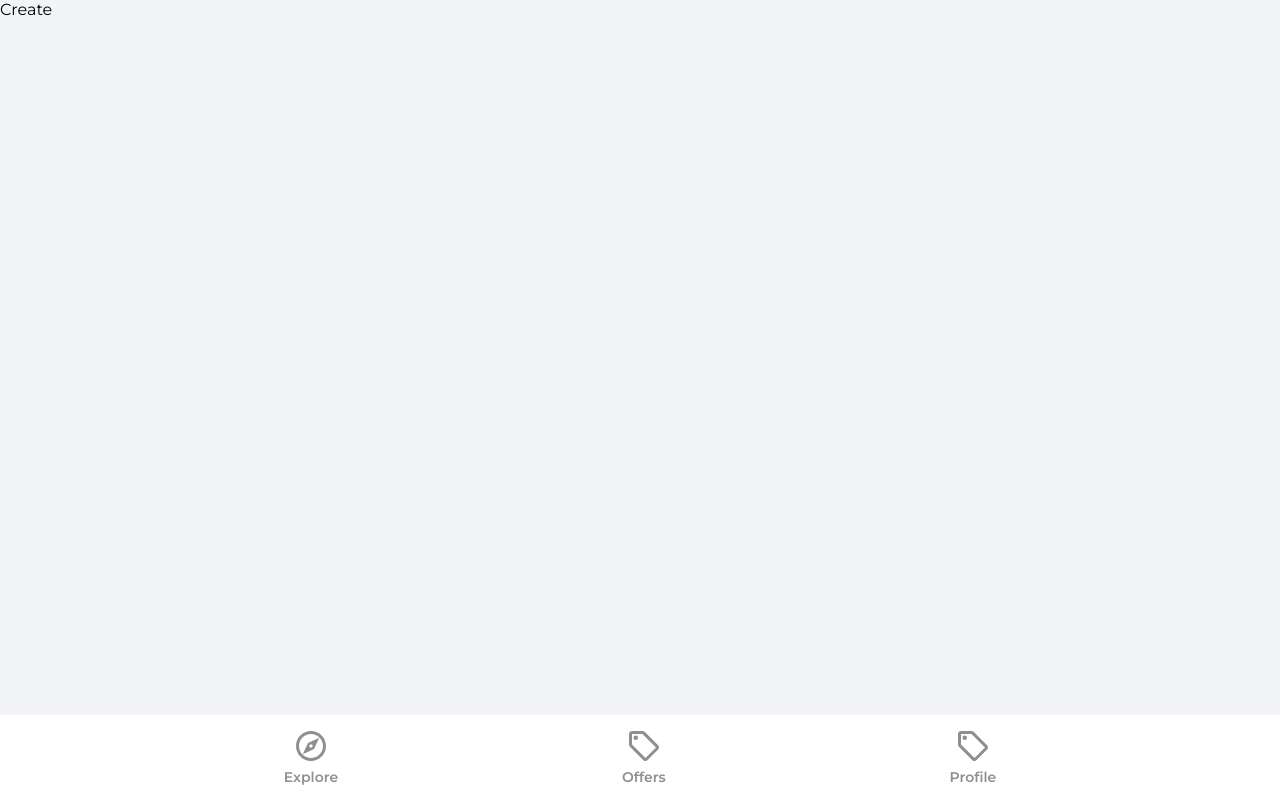
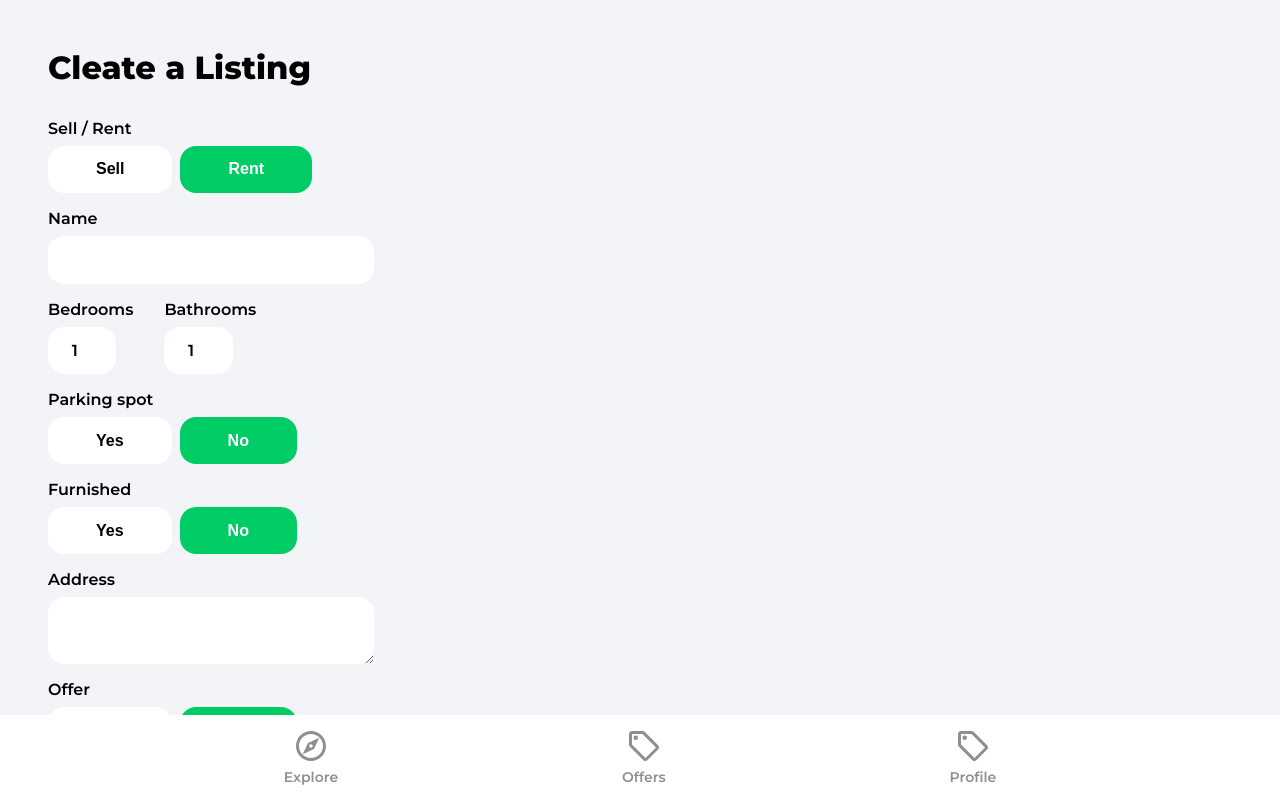
Before and after one commit to grantGCode/React-front-to-back-TraversyMedia-course-work, a React (Create React App) app in the folder house-marketplace/: page /create-listing in a window 1280 px wide. Shown: the top 800 px of the page. Built offline with nearby package versions, Linux system fonts and the light colour scheme; no server answers.

Commit message:
Module 6 "Create Listing Form" complete

```diff
--- a/house-marketplace/package.json
+++ b/house-marketplace/package.json
@@ -6,7 +6,7 @@
     "@testing-library/jest-dom": "^5.17.0",
     "@testing-library/react": "^13.4.0",
     "@testing-library/user-event": "^13.5.0",
-    "firebase": "^10.5.2",
+    "firebase": "^10.6.0",
     "react": "^18.2.0",
     "react-dom": "^18.2.0",
     "react-router-dom": "^6.18.0",
--- a/house-marketplace/src/pages/CreateListing.jsx
+++ b/house-marketplace/src/pages/CreateListing.jsx
@@ -7,7 +7,7 @@
 function CreateListing() {
   const [geolocationEnabled, setgeolocationEnabled] = useState(true)
   const[loading, setLoading] = useState(false)
-  const [fromData, setForData] = useState({
+  const [fromData, setFormData] = useState({
     type: 'rent',
     name: '',
     bedrooms: 1,
@@ -23,6 +23,7 @@
     longitude: 0,
   })
 
+  const {type, name, bedrooms, bathrooms, parking, furnished, address, offer, regularPrice, discountedPrice, images, latitude, longitude} = fromData
 
   const auth = getAuth()
   const navigate = useNavigate()
@@ -31,7 +32,7 @@
   useEffect(() => {
     onAuthStateChanged(auth, (user) => {
     if(isMounted) {
-      setForData({...fromData, userRef: user.uid})
+      setFormData({...fromData, userRef: user.uid})
     } else {
        navigate('/sign-in')
     }
@@ -43,13 +44,278 @@
     }
   }, [isMounted])
 
+  const onSubmit = (e) => {
+    e.preventDefault()
+    console.log(fromData)
+  }
+
+  const onMutate = (e) => {
+    let boolean = null
+
+    if (e.target.value === 'false') {
+      Boolean = true
+    }
+
+    if (e.target.value === 'false') {
+      Boolean = true
+    }
+
+    //Files
+    if (e.target.files) {
+      setFormData((prevState) => ({
+        ...prevState,
+        images: e.target.files
+      }))
+    }
+
+    // Text/Booleans/Numbers
+    if (!e.target.files) {
+      setFormData((prevState) => ({
+        ...prevState,
+        [e.target.id]: boolean ?? e.target.value
+      }))
+    }
+  }
 
   if (loading) {
     return <Spinner />
   }
 
   return (
-    <div>Create</div>
+    <div className='profile'>
+      <header>
+      <p className="pageHeader">Cleate a Listing</p>
+      </header>
+
+      <main>
+        <form onSubmit={onSubmit}>
+          <label className='formLabel'>Sell / Rent</label>
+            <div className='formButtons'>
+              <button
+                type='button'
+                className={type === 'sale' ? 'formButtonActive' : 'formButton'}
+                id='type'
+                value='sale'
+                onClick={onMutate}
+              >
+                Sell
+              </button>
+              <button
+                type='button'
+                className={type === 'rent' ? 'formButtonActive' : 'formButton'}
+                id='type'
+                value='rent'
+                onClick={onMutate}
+              >
+                Rent
+              </button>
+            </div>
+
+            <label className='formLabel'>Name</label>
+            <input
+              className='formInputName'
+              type='text'
+              id='name'
+              value={name}
+              onChange={onMutate}
+              maxLength='32'
+              minLength='10'
+              required
+            />
+
+            <div className='formRooms flex'>
+              <div>
+                <label className='formLabel'>Bedrooms</label>
+                <input
+                  className='formInputSmall'
+                  type='number'
+                  id='bedrooms'
+                  value={bedrooms}
+                  onChange={onMutate}
+                  min='1'
+                  max='50'
+                  required
+                />
+              </div>
+              <div>
+                <label className='formLabel'>Bathrooms</label>
+                <input
+                  className='formInputSmall'
+                  type='number'
+                  id='bathrooms'
+                  value={bathrooms}
+                  onChange={onMutate}
+                  min='1'
+                  max='50'
+                  required
+                />
+              </div>
+            </div>
+
+            <label className='formLabel'>Parking spot</label>
+            <div className='formButtons'>
+              <button
+                className={parking ? 'formButtonActive' : 'formButton'}
+                type='button'
+                id='parking'
+                value={true}
+                onClick={onMutate}
+                min='1'
+                max='50'
+              >
+                Yes
+              </button>
+              <button
+                className={
+                  !parking && parking !== null ? 'formButtonActive' : 'formButton'
+                }
+                type='button'
+                id='parking'
+                value={false}
+                onClick={onMutate}
+              >
+                No
+              </button>
+            </div>
+
+            <label className='formLabel'>Furnished</label>
+            <div className='formButtons'>
+              <button
+                className={furnished ? 'formButtonActive' : 'formButton'}
+                type='button'
+                id='furnished'
+                value={true}
+                onClick={onMutate}
+              >
+                Yes
+              </button>
+              <button
+                className={
+                  !furnished && furnished !== null
+                    ? 'formButtonActive'
+                    : 'formButton'
+                }
+                type='button'
+                id='furnished'
+                value={false}
+                onClick={onMutate}
+              >
+                No
+              </button>
+            </div>
+
+            <label className='formLabel'>Address</label>
+            <textarea
+              className='formInputAddress'
+              type='text'
+              id='address'
+              value={address}
+              onChange={onMutate}
+              required
+            />
+
+            {!geolocationEnabled && (
+              <div className='formLatLng flex'>
+                <div>
+                  <label className='formLabel'>Latitude</label>
+                  <input
+                    className='formInputSmall'
+                    type='number'
+                    id='latitude'
+                    value={latitude}
+                    onChange={onMutate}
+                    required
+                  />
+                </div>
+                <div>
+                  <label className='formLabel'>Longitude</label>
+                  <input
+                    className='formInputSmall'
+                    type='number'
+                    id='longitude'
+                    value={longitude}
+                    onChange={onMutate}
+                    required
+                  />
+                </div>
+              </div>
+            )}
+
+            <label className='formLabel'>Offer</label>
+            <div className='formButtons'>
+              <button
+                className={offer ? 'formButtonActive' : 'formButton'}
+                type='button'
+                id='offer'
+                value={true}
+                onClick={onMutate}
+              >
+                Yes
+              </button>
+              <button
+                className={
+                  !offer && offer !== null ? 'formButtonActive' : 'formButton'
+                }
+                type='button'
+                id='offer'
+                value={false}
+                onClick={onMutate}
+              >
+                No
+              </button>
+            </div>
+
+            <label className='formLabel'>Regular Price</label>
+            <div className='formPriceDiv'>
+              <input
+                className='formInputSmall'
+                type='number'
+                id='regularPrice'
+                value={regularPrice}
+                onChange={onMutate}
+                min='50'
+                max='750000000'
+                required
+              />
+              {type === 'rent' && <p className='formPriceText'>$ / Month</p>}
+            </div>
+
+            {offer && (
+              <>
+                <label className='formLabel'>Discounted Price</label>
+                <input
+                  className='formInputSmall'
+                  type='number'
+                  id='discountedPrice'
+                  value={discountedPrice}
+                  onChange={onMutate}
+                  min='50'
+                  max='750000000'
+                  required={offer}
+                />
+              </>
+            )}
+
+            <label className='formLabel'>Images</label>
+            <p className='imagesInfo'>
+              The first image will be the cover (max 6).
+            </p>
+            <input
+              className='formInputFile'
+              type='file'
+              id='images'
+              onChange={onMutate}
+              max='6'
+              accept='.jpg,.png,.jpeg'
+              multiple
+              required
+            />
+            <button type='submit' className='primaryButton createListingButton'>
+              Create Listing
+            </button>
+        </form>
+      </main>
+    </div>
   )
 }
 
```
Also changed, not shown: 1 other file (tests, documents, lock files or other folders).
